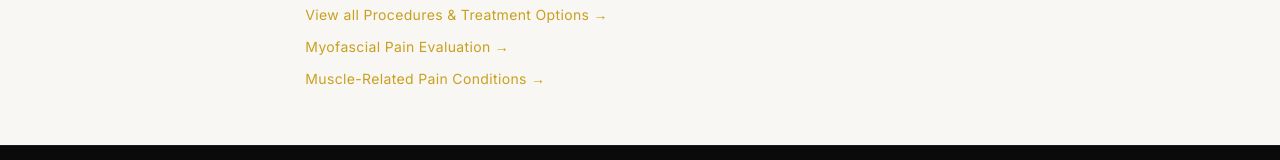
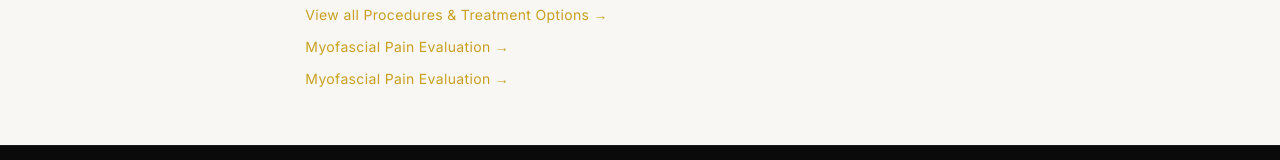
Before and after one commit to SimonDardashti/drdardashti-website, a Next.js app: page /procedures/trigger-point-injections in a window 1280 px wide. Shown: the part 4220-4380 px from the top of the page. Built offline with nearby package versions, Linux system fonts and the light colour scheme; a web font is replaced by a local one.

Commit message:
Fix trigger point related condition link

```diff
--- a/app/procedures/trigger-point-injections/page.tsx
+++ b/app/procedures/trigger-point-injections/page.tsx
@@ -342,7 +342,7 @@ export default function TriggerPointInjectionsPage() {
             <ul className="space-y-3 text-sm">
               <li><Link href="/procedures" className="text-[#c8a020] hover:underline tracking-wide">View all Procedures &amp; Treatment Options →</Link></li>
               <li><Link href="/conditions/myofascial-pain" className="text-[#c8a020] hover:underline tracking-wide">Myofascial Pain Evaluation →</Link></li>
-              <li><Link href="/conditions/muscle-related-pain" className="text-[#c8a020] hover:underline tracking-wide">Muscle-Related Pain Conditions →</Link></li>
+              <li><Link href="/conditions/myofascial-pain" className="text-[#c8a020] hover:underline tracking-wide">Myofascial Pain Evaluation →</Link></li>
             </ul>
           </div>
         </div>
```
